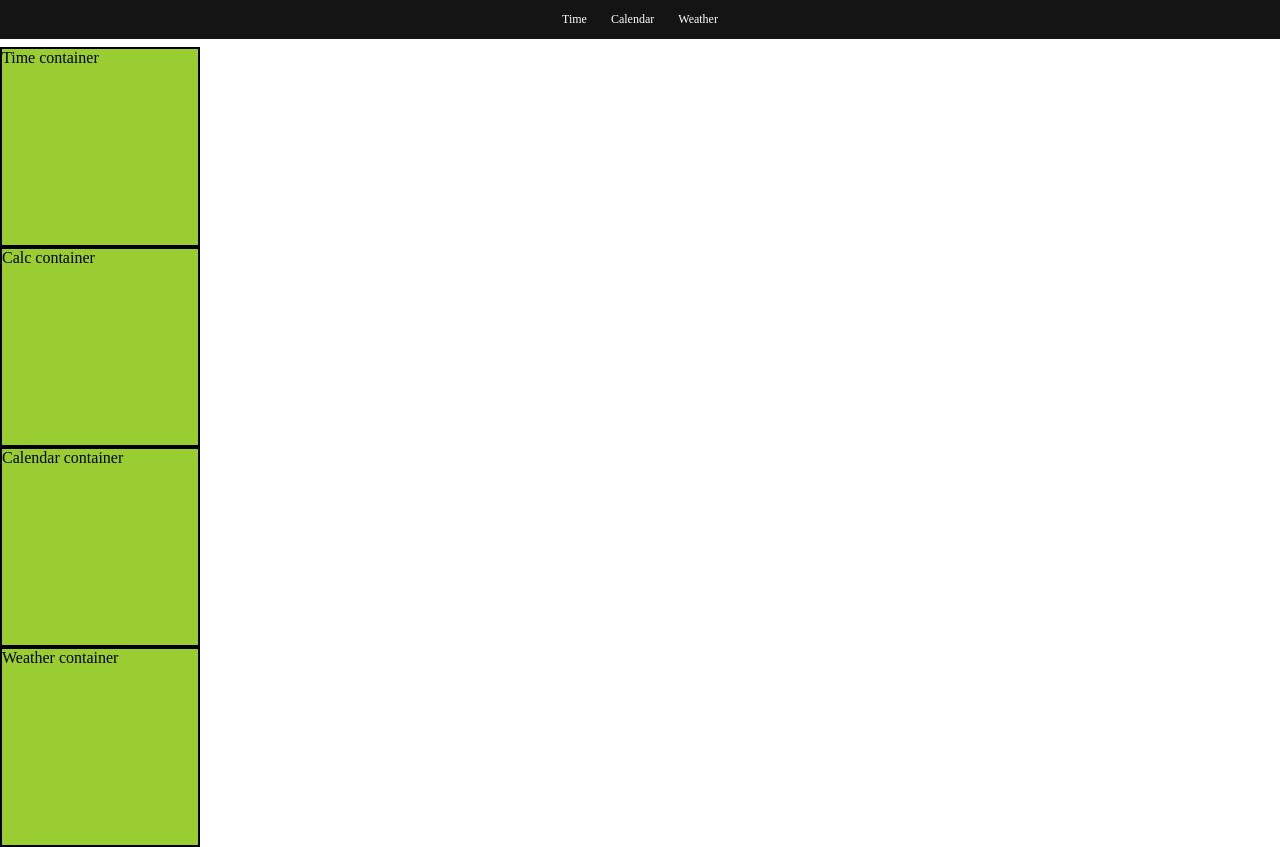
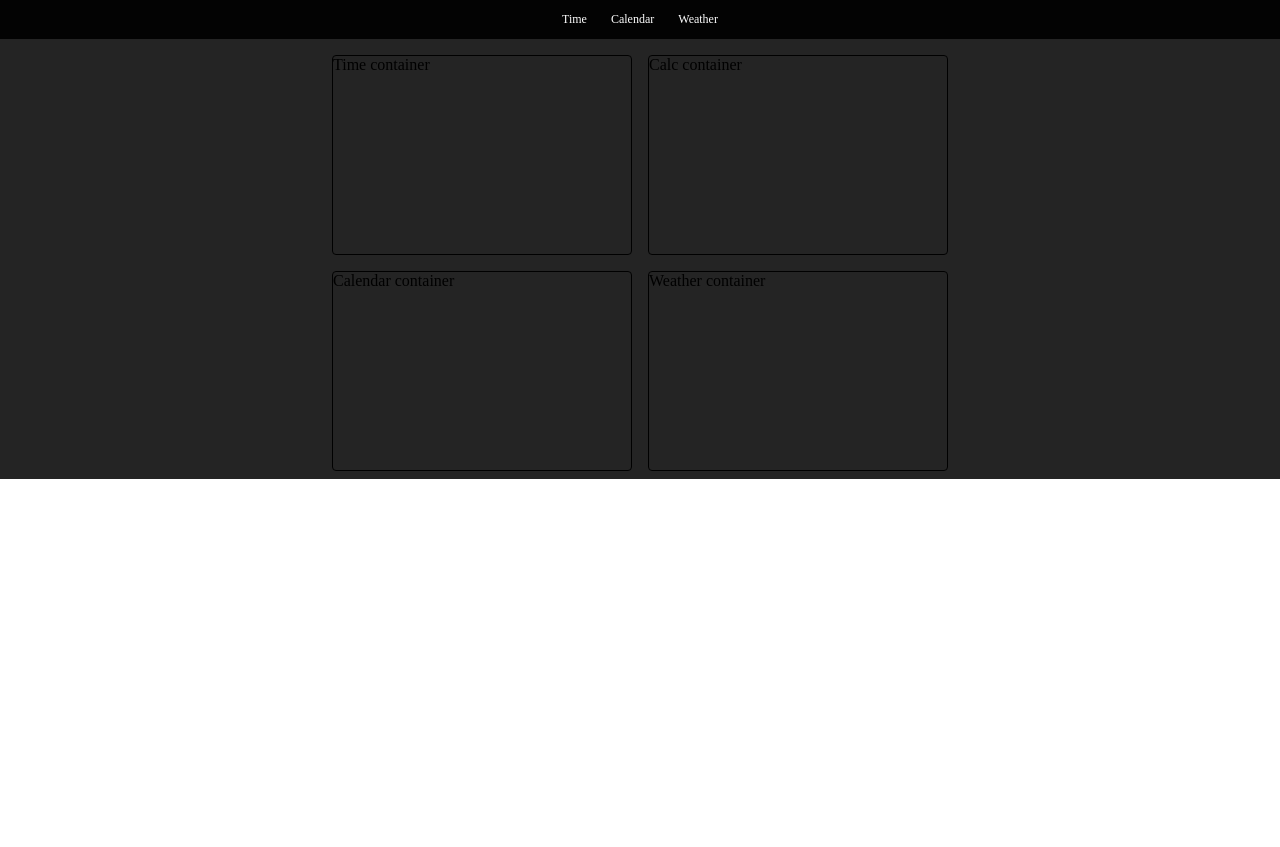
Before and after one commit to ShahabuddinAnsari/date-time-app, a React (Create React App) app: page / in a window 1280 px wide. After the commit the page ends 800 px from the top, so only its background shows below. Built offline with nearby package versions, Linux system fonts and the light colour scheme.

Commit message:
added styles

```diff
--- a/src/App.css
+++ b/src/App.css
@@ -1,5 +1,11 @@
+.App {
+  background-color: rgb(36, 36, 36);
+}
+
 .container {
   display: grid;
+  grid-template-columns: auto auto;
+  justify-content: center;
   gap: 1.5 rem;
 }
 
@@ -7,10 +13,11 @@
 .container-calc,
 .container-calendar,
 .container-weather {
-  width: 200px;
+  width: 300px;
   height: 200px;
-  background-color: yellowgreen;
-  border: 2px solid black;
+  border: 1px solid black;
+  border-radius: 4px;
+  margin: 8px;
 }
 
 .header-main {
```
